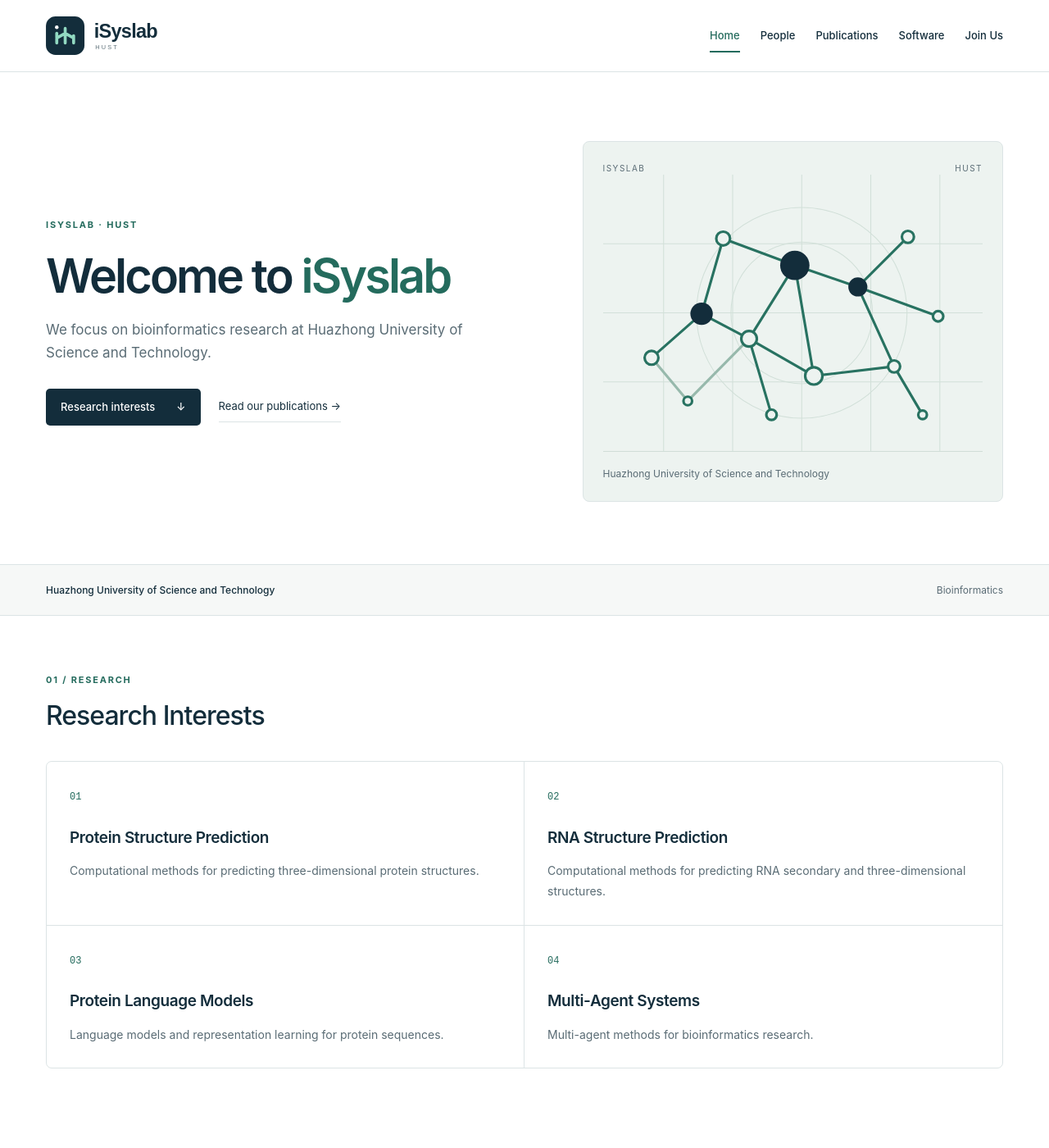
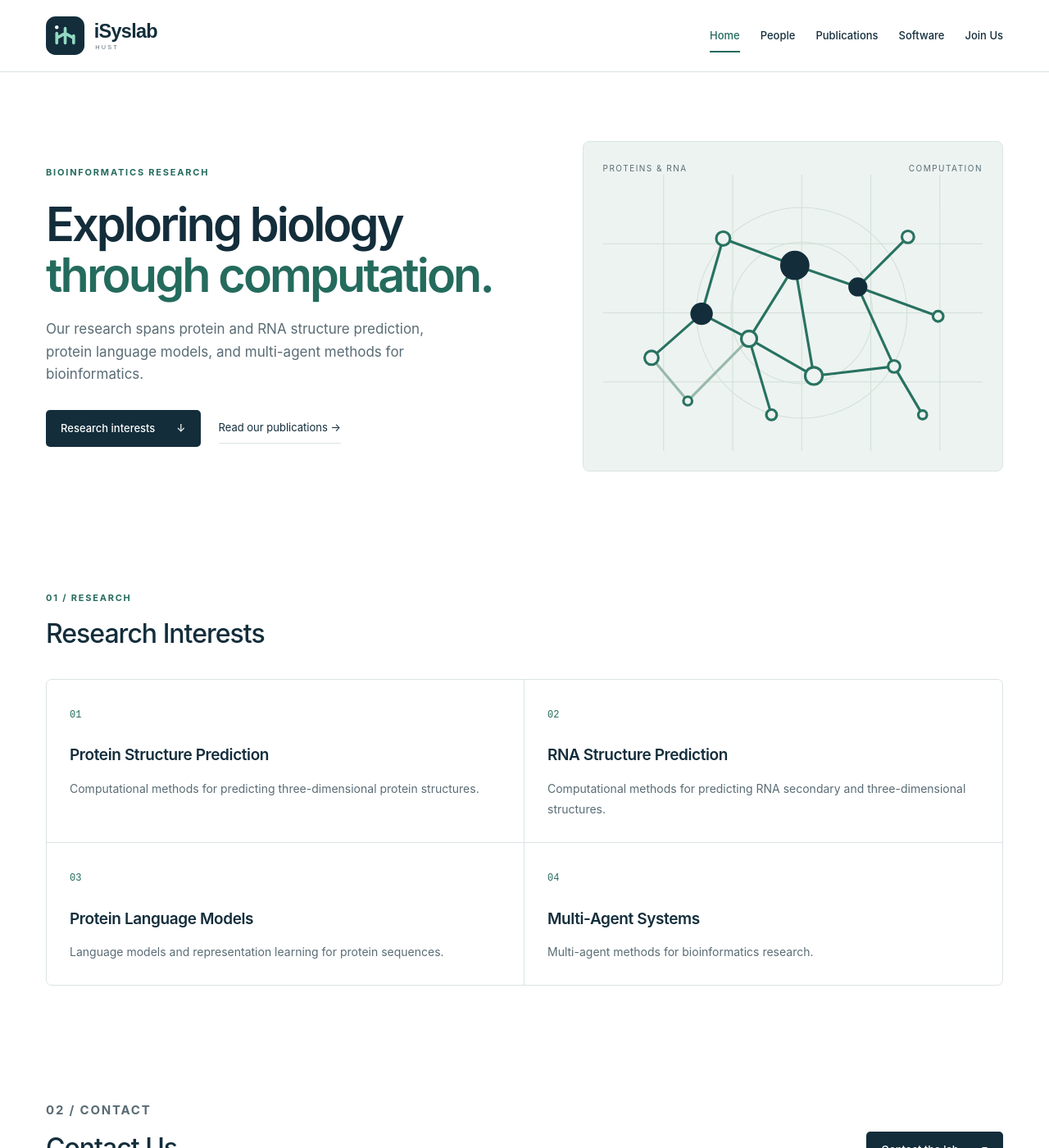
Before and after one commit to ISYSLAB-HUST/ISYSLAB-HUST.github.io, a Jekyll site: the page built from index.html, in a window 1280 px wide and 1400 px high. Shown: the whole window at 82% size. Built offline with Jekyll 4.4.1, drawn with Linux system fonts in a browser that asks for light colours; the list of posts is cut into pages by our own code; some of the changed text lies outside the part shown.

Commit message:
Refine bioinformatics hero copy and reduce repeated affiliation

```diff
--- a/_layouts/lab-home.html
+++ b/_layouts/lab-home.html
@@ -13,6 +13,6 @@
   <a class="lab-skip" href="#main-content">Skip to content</a>
   {% include nav.html %}
   {{ content }}
-  <footer class="lab-footer"><div class="lab-wrap"><div><strong>iSyslab · HUST</strong><p>Huazhong University of Science and Technology</p></div><div><a href="mailto:zdxue@hust.edu.cn">Contact us ↗</a><a href="https://github.com/ISYSLAB-HUST">GitHub ↗</a><span>© {{ site.time | date: '%Y' }} ISYSLAB-HUST</span></div></div></footer>
+  <footer class="lab-footer"><div class="lab-wrap"><div><strong>iSyslab</strong><p>Huazhong University of Science and Technology</p></div><div><a href="mailto:zdxue@hust.edu.cn">Contact us ↗</a><a href="https://github.com/ISYSLAB-HUST">GitHub ↗</a><span>© {{ site.time | date: '%Y' }} ISYSLAB-HUST</span></div></div></footer>
 </body>
 </html>
--- a/index.html
+++ b/index.html
@@ -5,23 +5,21 @@
 <main id="main-content">
   <section class="lab-hero lab-wrap">
     <div>
-      <p class="lab-eyebrow">iSyslab · HUST</p>
-      <h1>Welcome to <em>iSyslab</em></h1>
-      <p class="lab-intro">We focus on bioinformatics research at Huazhong University of Science and Technology.</p>
+      <p class="lab-eyebrow">Bioinformatics Research</p>
+      <h1>Exploring biology<br><em>through computation.</em></h1>
+      <p class="lab-intro">Our research spans protein and RNA structure prediction, protein language models, and multi-agent methods for bioinformatics.</p>
       <div class="lab-actions"><a class="lab-button" href="#research">Research interests <span aria-hidden="true">↓</span></a><a class="lab-text-link" href="{{ '/publications/' | relative_url }}">Read our publications →</a></div>
     </div>
     <div class="lab-visual">
-      <div class="lab-visual-meta"><span>ISYSLAB</span><span>HUST</span></div>
+      <div class="lab-visual-meta"><span>PROTEINS &amp; RNA</span><span>COMPUTATION</span></div>
       <svg viewBox="0 0 440 320" aria-hidden="true">
         <g stroke="#d2e0d9" stroke-width="1"><path d="M0 80h440M0 160h440M0 240h440M70 0v320M150 0v320M230 0v320M310 0v320M390 0v320"/><circle cx="230" cy="160" r="122" fill="none"/><circle cx="230" cy="160" r="82" fill="none"/></g>
         <g fill="none" stroke="#287261" stroke-width="3" stroke-linecap="round" stroke-linejoin="round"><path d="M56 212L114 161L169 190L222 105L295 130L353 72M114 161L139 74L222 105L244 233L169 190L195 278M244 233L337 222L295 130L388 164M337 222L370 278"/><path d="M56 212L98 262L169 190" stroke="#97b9ac"/></g>
         <g fill="#edf3f0" stroke="#287261" stroke-width="3"><circle cx="56" cy="212" r="8"/><circle cx="139" cy="74" r="8"/><circle cx="169" cy="190" r="9"/><circle cx="244" cy="233" r="10"/><circle cx="337" cy="222" r="7"/><circle cx="353" cy="72" r="7"/><circle cx="388" cy="164" r="6"/><circle cx="195" cy="278" r="6"/><circle cx="98" cy="262" r="5"/><circle cx="370" cy="278" r="5"/></g>
         <g fill="#132d3b"><circle cx="114" cy="161" r="13"/><circle cx="222" cy="105" r="17"/><circle cx="295" cy="130" r="11"/></g>
       </svg>
-      <div class="lab-visual-caption"><span>Huazhong University of Science and Technology</span></div>
     </div>
   </section>
-  <div class="lab-band"><div class="lab-wrap"><strong>Huazhong University of Science and Technology</strong><span>Bioinformatics</span></div></div>
   <section class="lab-section lab-wrap" id="research" aria-labelledby="research-title">
     <div class="lab-section-header"><div><p class="lab-eyebrow">01 / Research</p><h2 id="research-title">Research Interests</h2></div></div>
     <div class="lab-research-grid">
```
